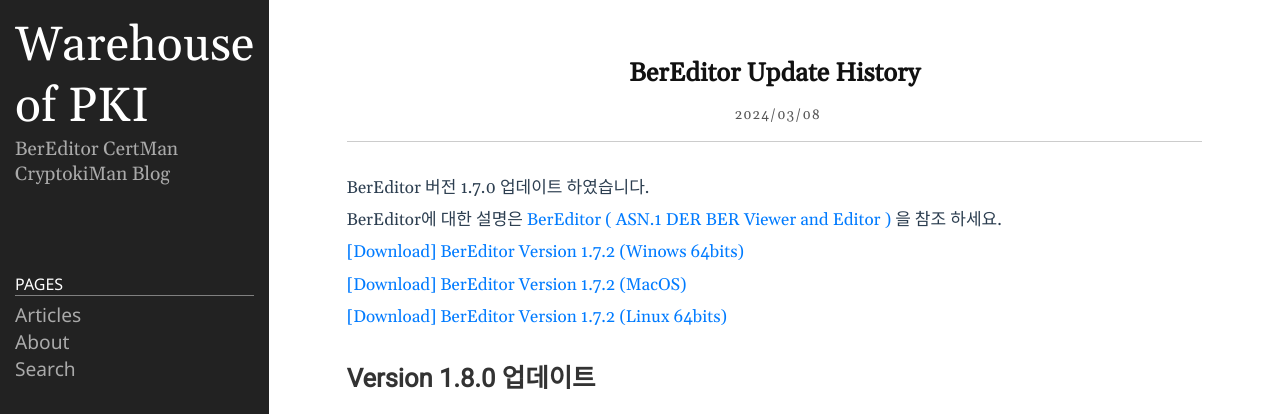
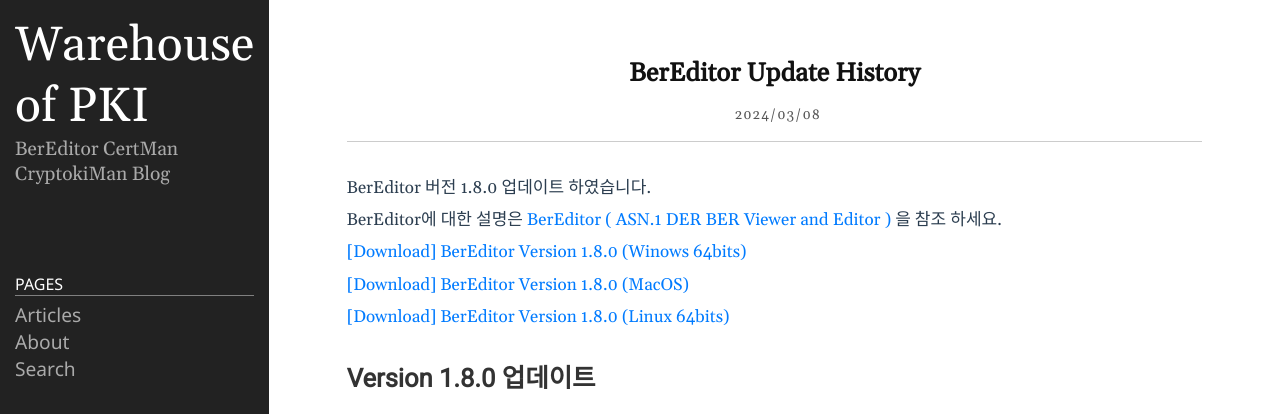
Before and after one commit to jykim74/jykim74.github.io, a Jekyll site: the page built from _posts/2024-03-08-BerEditorUpdate.md, in a window 1280 px wide and 900 px high. Shown: the top 414 px of the window. Built offline with Jekyll 4.4.1, drawn with Linux system fonts in a browser that asks for light colours; nearby versions of some CDN libraries; comment, search, counter and statistics services are not loaded.

Commit message:
Update 2024-03-08-BerEditorUpdate.md

```diff
--- a/_posts/2024-03-08-BerEditorUpdate.md
+++ b/_posts/2024-03-08-BerEditorUpdate.md
@@ -4,12 +4,12 @@
 tags: [ASN.1,ASN.1 viewer, BER, BER reader, BER viewer, DER ,DER reader]
 category: Software
 ---
-BerEditor 버전 1.7.0 업데이트 하였습니다.
+BerEditor 버전 1.8.0 업데이트 하였습니다.
 BerEditor에 대한 설명은 [BerEditor ( ASN.1 DER BER Viewer and Editor )](https://jykim74.tistory.com/36) 을 참조 하세요.
 
-[\[Download\] BerEditor Version 1.7.2 (Winows 64bits)](https://jykim74.github.io/msi/BerEditor-enV172.msi)
-[\[Download\] BerEditor Version 1.7.2 (MacOS)](https://jykim74.github.io/dmg/BerEditorV172.dmg)
-[\[Download\] BerEditor Version 1.7.2 (Linux 64bits)](https://jykim74.github.io/zip/BerEditorV172.zip)
+[\[Download\] BerEditor Version 1.8.0 (Winows 64bits)](https://jykim74.github.io/msi/BerEditor-enV180.msi)
+[\[Download\] BerEditor Version 1.8.0 (MacOS)](https://jykim74.github.io/dmg/BerEditorV180.dmg)
+[\[Download\] BerEditor Version 1.8.0 (Linux 64bits)](https://jykim74.github.io/zip/BerEditorV180.zip)
 
 ## Version 1.8.0 업데이트
 - 주요 메뉴 단축키 지원
```
